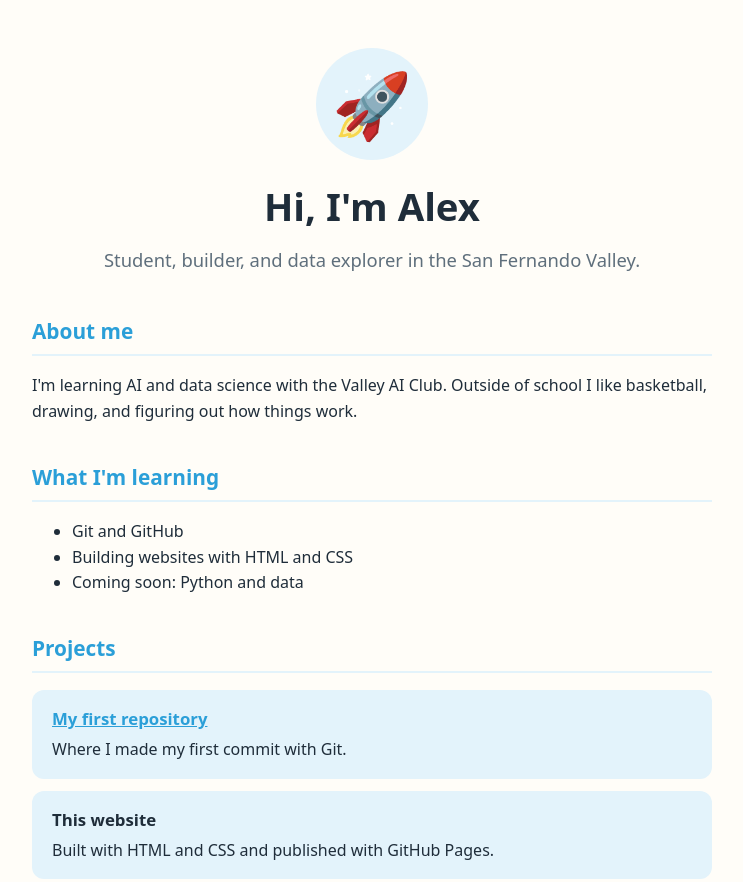
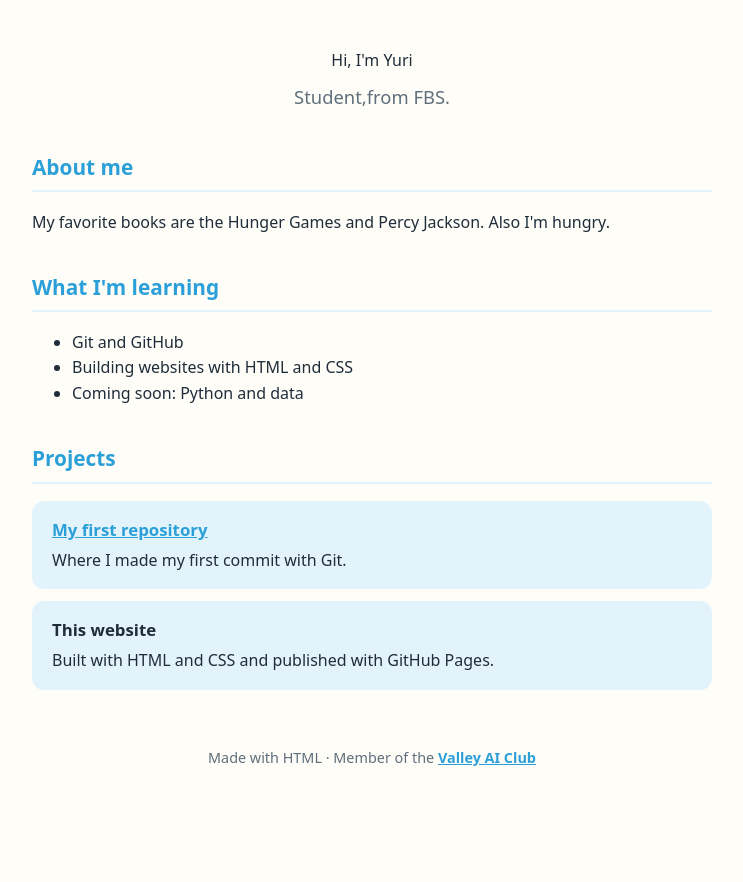
Before and after one commit to minkmink2425/minkmink2425.github.io, a plain HTML site: page index.html in a window 1280 px wide. Shown: the top 882 px of the page, without its empty margins (268-1011 px from the left). After the commit the page ends 831 px from the top, so only its background shows below. Drawn offline with Linux system fonts and the light colour scheme.

Commit message:
Change title and personal details in index.html
Updated personal information and title in index.html.

```diff
--- a/index.html
+++ b/index.html
@@ -5,7 +5,7 @@
   <meta name="viewport" content="width=device-width, initial-scale=1">
 
   <!-- ✏️ The text that shows on the browser tab -->
-  <title>Alex's Page</title>
+  <title>My Page</title>
 
   <style>
     /* 🎨 Change these colors to make the site yours.
@@ -104,22 +104,22 @@
   <main>
 
     <header>
-      <!-- ✏️ Pick an emoji that represents you -->
-      <div class="avatar">🚀</div>
+      <!--  🎨  Pick an emoji that represents you -->
+      <div class="avatar🎨div>
 
       <!-- ✏️ Your first name or a nickname (not your full name) -->
-      <h1>Hi, I'm Alex</h1>
+      <h1>Hi, I'm Yuri</h1>
 
       <!-- ✏️ One sentence about you -->
-      <p class="tagline">Student, builder, and data explorer in the San Fernando Valley.</p>
+      <p class="tagline">Student,from FBS.</p>
     </header>
 
     <section>
       <h2>About me</h2>
       <!-- ✏️ Write 2–3 sentences. What do you like? What are you curious about? -->
       <p>
-        I'm learning AI and data science with the Valley AI Club. Outside of school
-        I like basketball, drawing, and figuring out how things work.
+       My favorite books are the Hunger Games and Percy Jackson.
+        Also I'm hungry.
       </p>
     </section>
 
```
